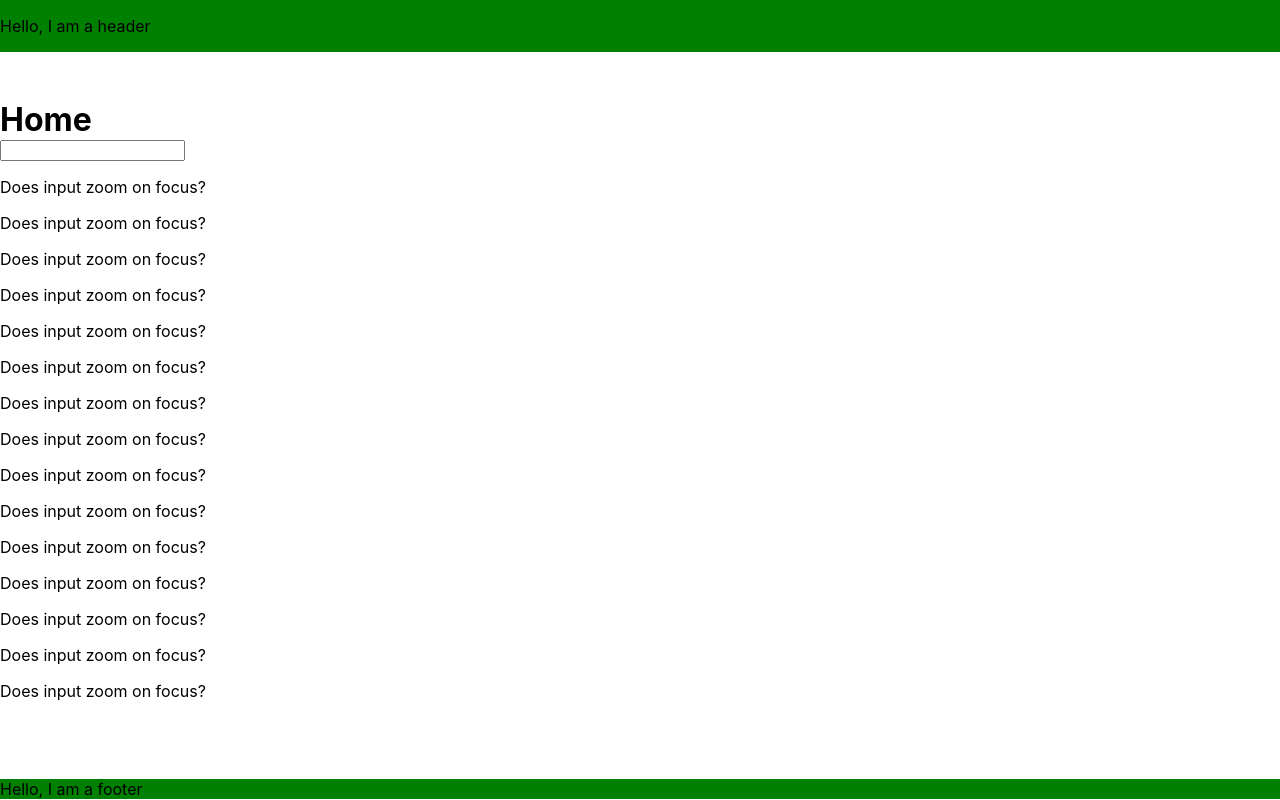
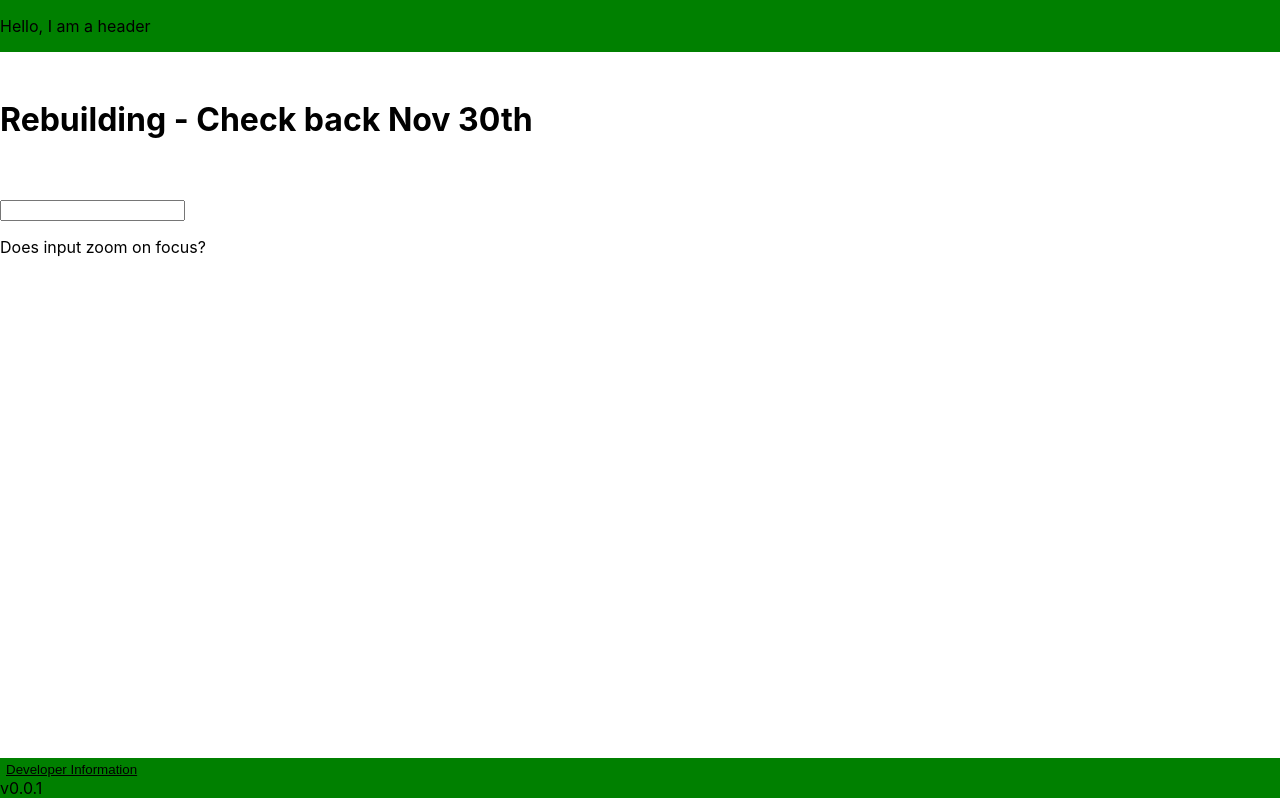
Before and after one commit to ElizabethClohosey/Book-club, a React (Create React App) app: page / in a window 1280 px wide. Built offline with nearby package versions, Linux system fonts and the light colour scheme.

Commit message:
added version and dev information button to footer

```diff
--- a/src/App.css
+++ b/src/App.css
@@ -25,5 +25,5 @@ footer p {
 
 main {
   padding-top: 100px;
-  min-height: calc(100vh - 121px);
+  min-height: calc(100vh - 142px);
 }
--- /dev/null
+++ b/src/components/common/version.jsx
@@ -0,0 +1,7 @@
+import React from "react";
+
+const Version = () => {
+  return <p>v0.0.1</p>;
+};
+
+export default Version;
--- a/src/components/layout/footer.jsx
+++ b/src/components/layout/footer.jsx
@@ -1,7 +1,33 @@
-import React from "react";
+import React, { useState } from "react";
+import Version from "../common/version";
 
 const Footer = () => {
-  return <footer><p>Hello, I am a footer</p></footer>;
+  const [showComingSoon, setShowComingSoon] = useState(false);
+
+  const handleComingSoon = (e) => {
+    e.preventDefault();
+    setShowComingSoon(!showComingSoon);
+  };
+
+  return (
+    <footer>
+      {showComingSoon && (
+        <p style={{ background: "orange" }}>
+          Developer Information Coming Soon
+        </p>
+      )}
+      <button
+        style={{ background: "none", textDecoration: "underline", border: 'none' }}
+        onClick={(e) => handleComingSoon(e)}
+      >
+        Developer Information
+      </button>
+      {/* <a onClick={(e) => handleComingSoon(e)} href="#">
+        Developer Information
+      </a> */}
+      <Version />
+    </footer>
+  );
 };
 
 export default Footer;
--- a/src/components/pages/home.jsx
+++ b/src/components/pages/home.jsx
@@ -3,22 +3,11 @@ import React from "react";
 const Home = () => {
   return (
     <>
-      <h1>Home</h1>
+      <h1>Rebuilding - Check back Nov 30th</h1>
+      <br />
+      <br />
+      <br />
       <input type="text" />
-      <p>Does input zoom on focus?</p>
-      <p>Does input zoom on focus?</p>
-      <p>Does input zoom on focus?</p>
-      <p>Does input zoom on focus?</p>
-      <p>Does input zoom on focus?</p>
-      <p>Does input zoom on focus?</p>
-      <p>Does input zoom on focus?</p>
-      <p>Does input zoom on focus?</p>
-      <p>Does input zoom on focus?</p>
-      <p>Does input zoom on focus?</p>
-      <p>Does input zoom on focus?</p>
-      <p>Does input zoom on focus?</p>
-      <p>Does input zoom on focus?</p>
-      <p>Does input zoom on focus?</p>
       <p>Does input zoom on focus?</p>
     </>
   );
```
